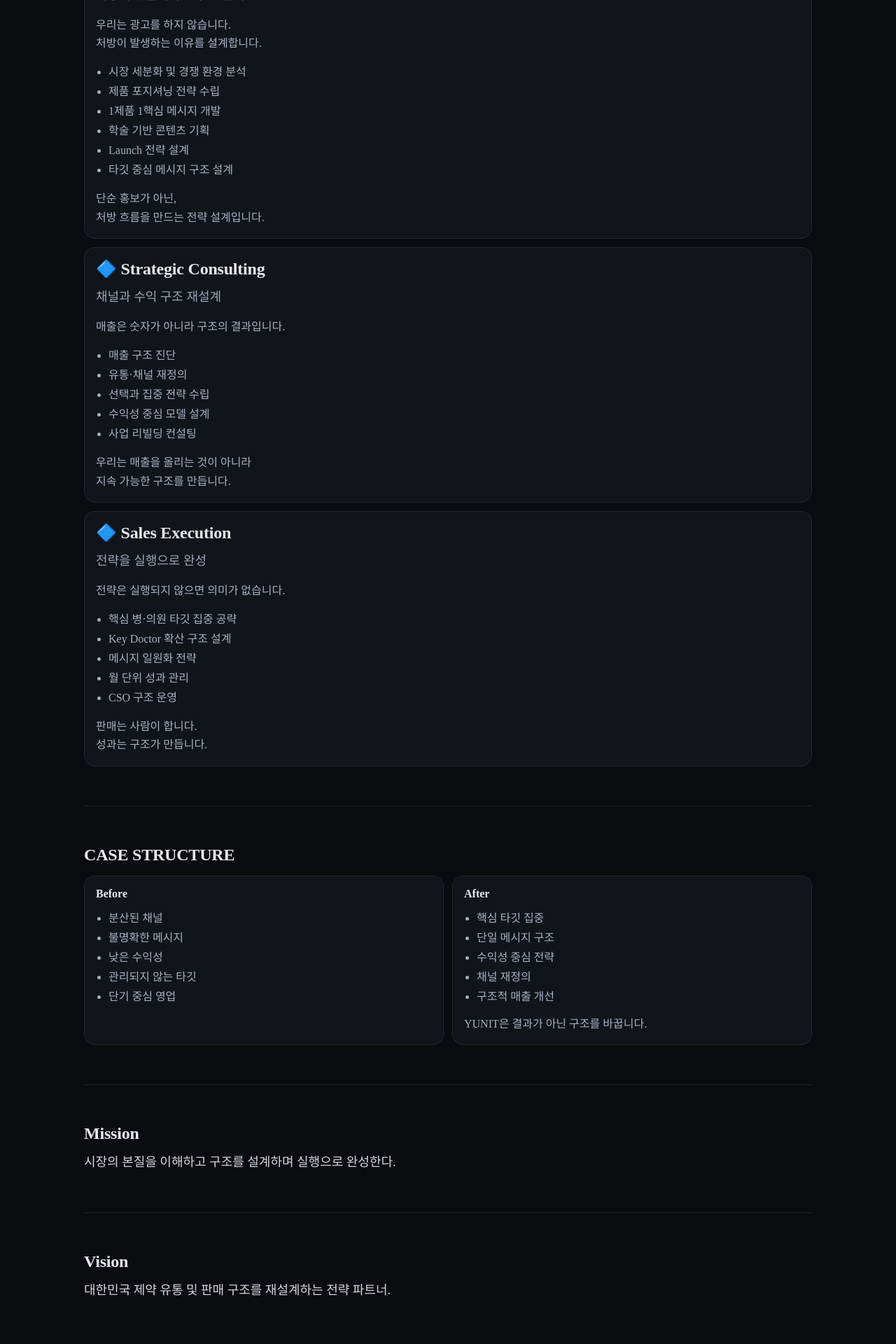
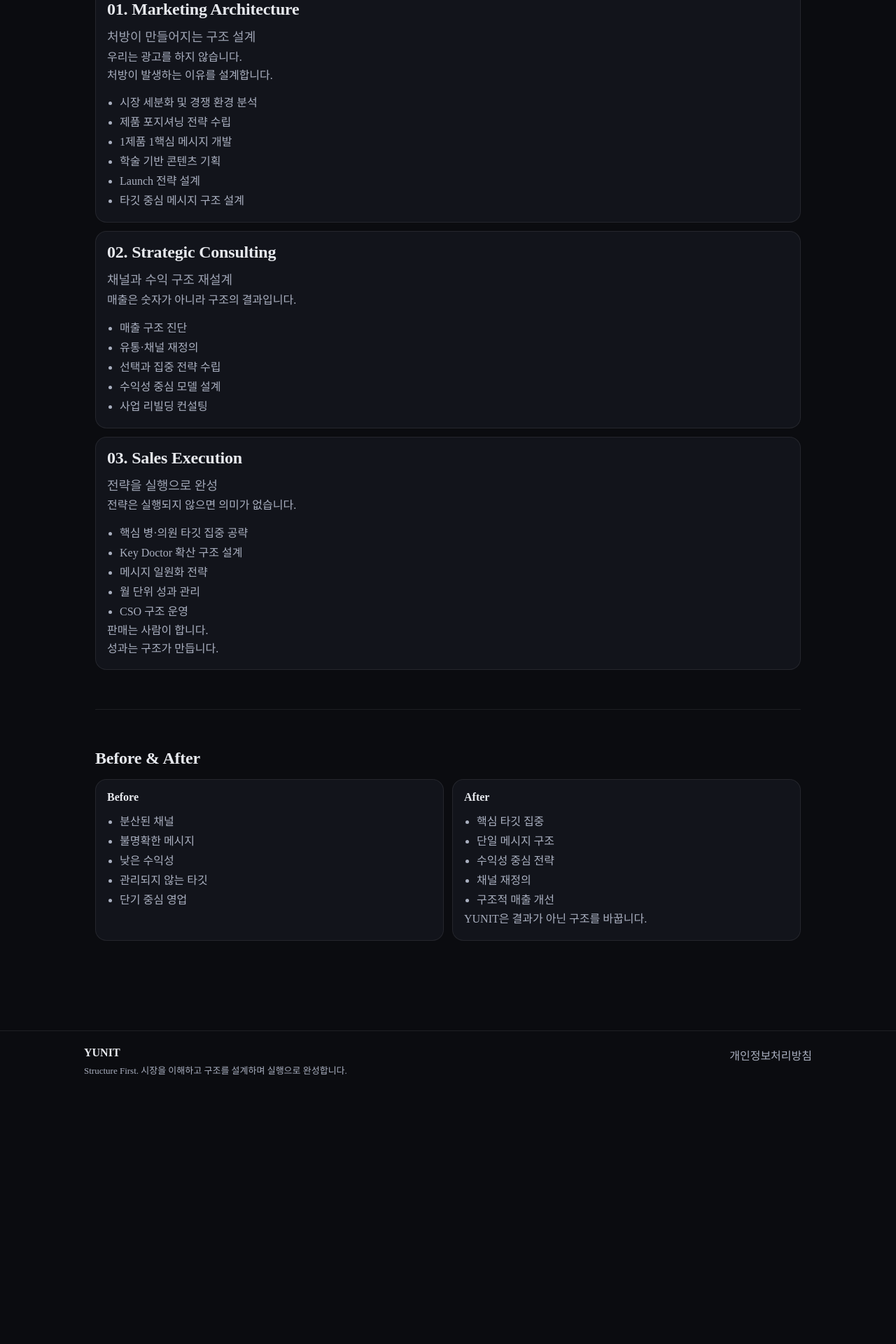
Before and after one commit to yun-it/yunit-site, a Next.js app: page /services in a window 1280 px wide. Shown: the part 420-2340 px from the top of the page at 70% size. After the commit the page ends 1980 px from the top, so only its background shows below. Built offline with nearby package versions, Linux system fonts and the light colour scheme.

Commit message:
Update homepage content and layout

```diff
--- a/app/services/page.tsx
+++ b/app/services/page.tsx
@@ -1,25 +1,31 @@
 export default function ServicesPage() {
   return (
-    <>
+    <main className="container">
       <section className="section">
-        <h1 className="headline">SERVICES</h1>
+        <h1 className="headline">Service</h1>
+
+        <p className="lead">
+          YUNIT은<br />
+          제약 시장의 구조를 설계하는 전략 회사입니다.
+        </p>
       </section>
 
-      {/* 3 SERVICES (PPT 문구 반영) */}
+      {/* SERVICES */}
       <section className="section">
         <div className="stack">
           <div className="card">
-            <h2 className="h2">🔷 Marketing Architecture</h2>
-            <p className="lead" style={{ marginTop: "6px" }}>
+            <h2 className="h2">01. Marketing Architecture</h2>
+
+            <p className="lead">
               처방이 만들어지는 구조 설계
             </p>
 
-            <p className="muted" style={{ marginTop: "14px" }}>
+            <p className="muted">
               우리는 광고를 하지 않습니다.<br />
               처방이 발생하는 이유를 설계합니다.
             </p>
 
-            <ul className="bullets" style={{ marginTop: "14px" }}>
+            <ul className="bullets">
               <li>시장 세분화 및 경쟁 환경 분석</li>
               <li>제품 포지셔닝 전략 수립</li>
               <li>1제품 1핵심 메시지 개발</li>
@@ -27,48 +33,40 @@ export default function ServicesPage() {
               <li>Launch 전략 설계</li>
               <li>타깃 중심 메시지 구조 설계</li>
             </ul>
-
-            <p className="muted" style={{ marginTop: "14px" }}>
-              단순 홍보가 아닌,<br />
-              처방 흐름을 만드는 전략 설계입니다.
-            </p>
           </div>
 
           <div className="card">
-            <h2 className="h2">🔷 Strategic Consulting</h2>
-            <p className="lead" style={{ marginTop: "6px" }}>
+            <h2 className="h2">02. Strategic Consulting</h2>
+
+            <p className="lead">
               채널과 수익 구조 재설계
             </p>
 
-            <p className="muted" style={{ marginTop: "14px" }}>
+            <p className="muted">
               매출은 숫자가 아니라 구조의 결과입니다.
             </p>
 
-            <ul className="bullets" style={{ marginTop: "14px" }}>
+            <ul className="bullets">
               <li>매출 구조 진단</li>
               <li>유통·채널 재정의</li>
               <li>선택과 집중 전략 수립</li>
               <li>수익성 중심 모델 설계</li>
               <li>사업 리빌딩 컨설팅</li>
             </ul>
-
-            <p className="muted" style={{ marginTop: "14px" }}>
-              우리는 매출을 올리는 것이 아니라<br />
-              지속 가능한 구조를 만듭니다.
-            </p>
           </div>
 
           <div className="card">
-            <h2 className="h2">🔷 Sales Execution</h2>
-            <p className="lead" style={{ marginTop: "6px" }}>
+            <h2 className="h2">03. Sales Execution</h2>
+
+            <p className="lead">
               전략을 실행으로 완성
             </p>
 
-            <p className="muted" style={{ marginTop: "14px" }}>
+            <p className="muted">
               전략은 실행되지 않으면 의미가 없습니다.
             </p>
 
-            <ul className="bullets" style={{ marginTop: "14px" }}>
+            <ul className="bullets">
               <li>핵심 병·의원 타깃 집중 공략</li>
               <li>Key Doctor 확산 구조 설계</li>
               <li>메시지 일원화 전략</li>
@@ -76,7 +74,7 @@ export default function ServicesPage() {
               <li>CSO 구조 운영</li>
             </ul>
 
-            <p className="muted" style={{ marginTop: "14px" }}>
+            <p className="muted">
               판매는 사람이 합니다.<br />
               성과는 구조가 만듭니다.
             </p>
@@ -84,12 +82,14 @@ export default function ServicesPage() {
         </div>
       </section>
 
-      {/* CASE STRUCTURE */}
+      {/* BEFORE AFTER */}
       <section className="section">
-        <h2 className="h2">CASE STRUCTURE</h2>
+        <h2 className="h2">Before & After</h2>
+
         <div className="grid2">
           <div className="card">
             <h3 className="h3">Before</h3>
+
             <ul className="bullets">
               <li>분산된 채널</li>
               <li>불명확한 메시지</li>
@@ -101,6 +101,7 @@ export default function ServicesPage() {
 
           <div className="card">
             <h3 className="h3">After</h3>
+
             <ul className="bullets">
               <li>핵심 타깃 집중</li>
               <li>단일 메시지 구조</li>
@@ -108,28 +109,13 @@ export default function ServicesPage() {
               <li>채널 재정의</li>
               <li>구조적 매출 개선</li>
             </ul>
-            <p className="muted" style={{ marginTop: "12px" }}>
+
+            <p className="muted">
               YUNIT은 결과가 아닌 구조를 바꿉니다.
             </p>
           </div>
         </div>
       </section>
-
-      {/* MISSION */}
-      <section className="section">
-        <h2 className="h2">Mission</h2>
-        <p className="lead">
-          시장의 본질을 이해하고 구조를 설계하며 실행으로 완성한다.
-        </p>
-      </section>
-
-      {/* VISION */}
-      <section className="section">
-        <h2 className="h2">Vision</h2>
-        <p className="lead">
-          대한민국 제약 유통 및 판매 구조를 재설계하는 전략 파트너.
-        </p>
-      </section>
-    </>
+    </main>
   );
 }
```
Also changed, not shown: app/about/page.tsx (+13 -67 lines), app/contact/page.tsx (+15 -10 lines), app/page.tsx (+55 -25 lines).
